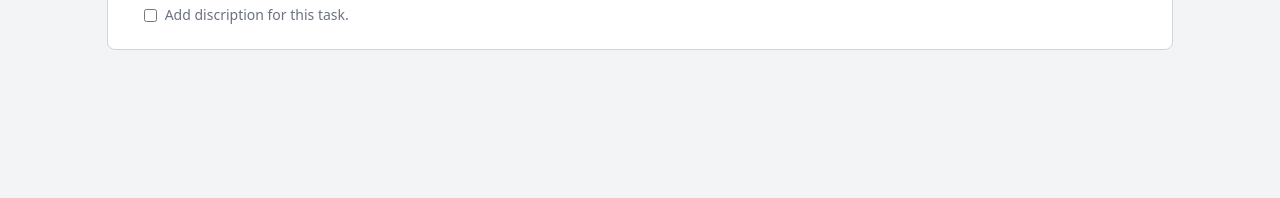
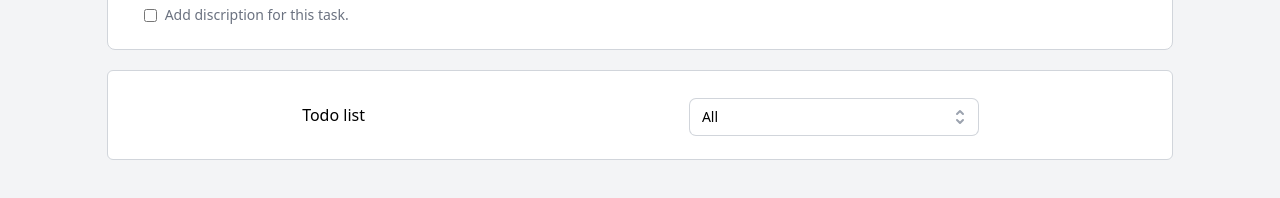
Before and after one commit to mahanmoradisouran/TodoList-App, a React (Create React App) app: page / in a window 1280 px wide. Shown: the part 148-346 px from the top of the page. Built offline with nearby package versions, Linux system fonts and the light colour scheme.

Commit message:
filterByStatus

```diff
--- a/package.json
+++ b/package.json
@@ -10,8 +10,6 @@
     "@mui/material": "^5.3.0",
     "@tailwindcss/forms": "^0.4.0",
     "@testing-library/jest-dom": "^5.16.1",
-    "@testing-library/react": "^12.1.2",
-    "@testing-library/user-event": "^13.5.0",
     "moment": "^2.29.1",
     "react": "^17.0.2",
     "react-dom": "^17.0.2",
--- a/src/components/Select/Select.js
+++ b/src/components/Select/Select.js
@@ -1,20 +1,18 @@
 import { Fragment, useEffect, useState } from "react";
 import { Listbox, Transition } from "@headlessui/react";
-import { CheckIcon, SelectorIcon } from "@heroicons/react/solid";
+import { SelectorIcon } from "@heroicons/react/solid";
 
 const type = [
-  { name: "Task type", color: "#E5E7EB95" },
-  { name: "Home", color: "#8B5CF695" },
-  { name: "typeal", color: "#EC489995" },
-  { name: "school", color: "#34D39995" },
-  { name: "Work", color: "#F59E0B95" },
+  { name: "Task type", color: "#E5E7EB98" },
+  { name: "Home", color: "#8B5CF698" },
+  { name: "typeal", color: "#EC489998" },
+  { name: "school", color: "#34D39998" },
+  { name: "Work", color: "#F59E0B98" },
 ];
 
 export default function Select({ updateSelectedInputType, SelectedType }) {
 
   useEffect(() => {
-    // console.log(SelectedType);
-
     function setNewColor() {
       const newType = type.find((t) => t.name === SelectedType);
       setSelected(newType);
@@ -35,7 +33,7 @@ export default function Select({ updateSelectedInputType, SelectedType }) {
 
   return (
     <Listbox value={selected} onChange={updateSelected}>
-      <div className="md:w-full relative z-50">
+      <div className="md:w-full relative  z-50">
         <Listbox.Button className="flex hover:border-indigo-600 hover:ring-indigo-600 md:border-2 border relative w-full md:py-2 py-2.5 pr-10 text-left bg-transparent rounded-md cursor-default focus:outline-none focus-visible:border-indigo-500 border-gray-200 ring-1 ring-gray-200 md:ring-0 md:border-transparent">
           <span
             style={{ backgroundColor: selected.color }}
@@ -84,16 +82,6 @@ export default function Select({ updateSelectedInputType, SelectedType }) {
                       </span>
                       {type.name}
                     </span>
-                    {Selected ? (
-                      <span
-                        className={`${
-                          active ? "text-amber-600" : "text-amber-600"
-                        }
-                                  absolute inset-y-0 left-0 flex items-center pl-3`}
-                      >
-                        <CheckIcon className="w-5 h-5" aria-hidden="true" />
-                      </span>
-                    ) : null}
                   </div>
                 )}
               </Listbox.Option>
--- /dev/null
+++ b/src/components/SortSelect/SortSelect.js
@@ -0,0 +1,81 @@
+import { Fragment, useState } from "react";
+import { Listbox, Transition } from "@headlessui/react";
+import { CheckIcon, SelectorIcon } from "@heroicons/react/solid";
+import { useEffect } from "react";
+
+const people = [
+  { name: "All" },
+  { name: "Completed" },
+  { name: "Uncompleted" },
+];
+
+export default function SortSelect({ setStatus }) {
+  const [selected, setSelected] = useState(people[0]);
+
+  useEffect(() => {
+    setStatus(selected.name);
+  }, [selected]);
+
+  return (
+    <div className="w-72 z-40">
+      <Listbox value={selected} onChange={setSelected}>
+        <div className="relative mt-1">
+          <Listbox.Button className="relative w-full py-2 pl-3 pr-10 text-left bg-white rounded-md ring-1 ring-gray-300 cursor-default focus:outline-none focus-visible:ring-2 focus-visible:ring-opacity-75 focus-visible:ring-white focus-visible:ring-offset-orange-300 focus-visible:ring-offset-2 focus-visible:border-indigo-500 sm:text-sm">
+            <span className="block truncate">{selected.name}</span>
+            <span className="absolute inset-y-0 right-0 flex items-center pr-2 pointer-events-none">
+              <SelectorIcon
+                className="w-5 h-5 text-gray-400"
+                aria-hidden="true"
+              />
+            </span>
+          </Listbox.Button>
+          <Transition
+            as={Fragment}
+            leave="transition ease-in duration-100"
+            leaveFrom="opacity-100"
+            leaveTo="opacity-0"
+          >
+            <Listbox.Options className="absolute w-full py-1 mt-1 overflow-auto text-base bg-white rounded-md shadow-lg max-h-60 ring-1 ring-black ring-opacity-5 focus:outline-none sm:text-sm">
+              {people.map((person, personIdx) => (
+                <Listbox.Option
+                  key={personIdx}
+                  className={({ active }) =>
+                    `${
+                      active
+                        ? "text-indigo-700- bg-indigo-100"
+                        : "text-gray-900"
+                    }
+                          cursor-default select-none relative py-2 pl-10 pr-4`
+                  }
+                  value={person}
+                >
+                  {({ selected, active }) => (
+                    <>
+                      <span
+                        className={`${
+                          selected ? "font-medium" : "font-normal"
+                        } block truncate`}
+                      >
+                        {person.name}
+                      </span>
+                      {selected ? (
+                        <span
+                          className={`${
+                            active ? "text-indigo-600" : "text-indigo-600"
+                          }
+                                absolute inset-y-0 left-0 flex items-center pl-3`}
+                        >
+                          <CheckIcon className="w-5 h-5" aria-hidden="true" />
+                        </span>
+                      ) : null}
+                    </>
+                  )}
+                </Listbox.Option>
+              ))}
+            </Listbox.Options>
+          </Transition>
+        </div>
+      </Listbox>
+    </div>
+  );
+}
--- a/src/components/TaskPage/TaskPage.js
+++ b/src/components/TaskPage/TaskPage.js
@@ -1,4 +1,4 @@
-import { BsCheck, BsX } from "react-icons/bs";
+import { BsCheck, BsX, BsFillTrashFill } from "react-icons/bs";
 import { AiFillEdit } from "react-icons/ai";
 import Navbar from "../Navbar/Navbar";
 
@@ -16,10 +16,14 @@ const TaskPage = ({ todos, setTodos, setShowTask, showTask, setShowEdite }) => {
     setShowTask(0);
     setShowEdite(findedTodo);
   };
+  const delteTaskHandler = () => {
+    setTodos(todos.filter((t) => t.id !== findedTodo.id));
+    setShowTask(0);
+  };
 
   return (
     <div className="w-full h-full relative">
-      <Navbar onClick={setShowTask} time={findedTodo.time}/>
+      <Navbar onClick={setShowTask} time={findedTodo.time} />
       <div className="md:w-9/12 w-10/12 mx-auto py-10 text-gray-500">
         <h1 className="text-gray-900 font-bold md:text-3xl text-2xl">
           {findedTodo.todo}
@@ -41,9 +45,15 @@ const TaskPage = ({ todos, setTodos, setShowTask, showTask, setShowEdite }) => {
         <div className="left-5 bottom-5 absolute">
           <button
             onClick={showEditPage}
-            className="bg-blue-500 rounded-full p-3 text-white transition-all hover:bg-blue-600 hover:shadow-md"
+            className="bg-blue-100 rounded-full p-3 text-sky-400 transition-all hover:bg-blue-200 hover:shadow-md"
           >
             <AiFillEdit size={20} />
+          </button>
+          <button
+            onClick={delteTaskHandler}
+            className="bg-red-100 rounded-full p-3 ml-1 text-rose-600 transition-all hover:bg-red-200 hover:shadow-md"
+          >
+            <BsFillTrashFill size={20} />
           </button>
         </div>
         <div className="right-5 bottom-5 absolute ">
--- a/src/components/TodoApp.js
+++ b/src/components/TodoApp.js
@@ -5,7 +5,11 @@ import TaskPage from "./TaskPage/TaskPage";
 import EditePage from "./EditePage/EditePage";
 
 export default function TodoApp0() {
+  const [status, setStatus] = useState("All");
+
   const [todos, setTodos] = useState([]);
+
+  const [filteredTodos, setFilteredTodos] = useState([]);
   // 0 => nothing show
   // Number => show todo by number (id)
   const [showTask, setShowTask] = useState(0);
@@ -14,9 +18,21 @@ export default function TodoApp0() {
   const [showEdite, setShowEdite] = useState(0);
 
   useEffect(() => {
-    // console.log(showTask);
-  }, [showTask]);
+    filterTodos(status);
+  }, [todos, status]);
 
+  function filterTodos(status) {
+    switch (status) {
+      case "All":
+        return setFilteredTodos(todos);
+      case "Completed":
+        return setFilteredTodos(todos.filter((t) => t.isComplete === true));
+      case "Uncompleted":
+        return setFilteredTodos(todos.filter((t) => t.isComplete === false));
+      default:
+        break;
+    }
+  }
   const renderContentHandler = () => {
     if (showTask === 0 && showEdite === 0) {
       return (
@@ -27,9 +43,10 @@ export default function TodoApp0() {
             setShowTask={setShowTask}
           />
           <TodoList
-            todos={todos}
+            todos={filteredTodos}
             setTodos={setTodos}
             setShowTask={setShowTask}
+            setStatus={setStatus}
           />
         </>
       );
@@ -58,9 +75,7 @@ export default function TodoApp0() {
   return (
     <div
       className={`${
-        showTask || showEdite !== 0
-          ? "w-full bg-white h-full"
-          : "w-10/12 pt-5"
+        showTask || showEdite !== 0 ? "w-full bg-white h-full" : "w-10/12 pt-5"
       } flex flex-col mx-auto `}
     >
       {renderContentHandler()}
--- a/src/components/TodoList.js
+++ b/src/components/TodoList.js
@@ -1,9 +1,13 @@
+import SortSelect from "./SortSelect/SortSelect";
 import Todo from "./Todo/Todo";
 
-const TodoList = ({ todos, setShowTask }) => {
-
+const TodoList = ({ todos, setShowTask, setStatus }) => {
   return (
-    <div className="space-y-4 p-4 sm:px-8 sm:py-6 lg:p-4 xl:px-8 xl:py-6 mt-5 flex flex-col items-center">
+    <div className="space-y-4 p-4 sm:px-8 sm:py-6 lg:p-4 xl:px-8 xl:py-6 mt-5 flex flex-col items-center bg-white rounded-md border border-gray-300">
+      <div className="flex items-center justify-around w-full">
+        <h2 className="text-left">Todo list</h2>
+        <SortSelect setStatus={setStatus} />
+      </div>
       {todos.map((todo) => (
         <Todo key={todo.id} todo={todo} setShowTask={setShowTask} />
       ))}
```
Also changed, not shown: 1 other file (tests, documents, lock files or other folders).
